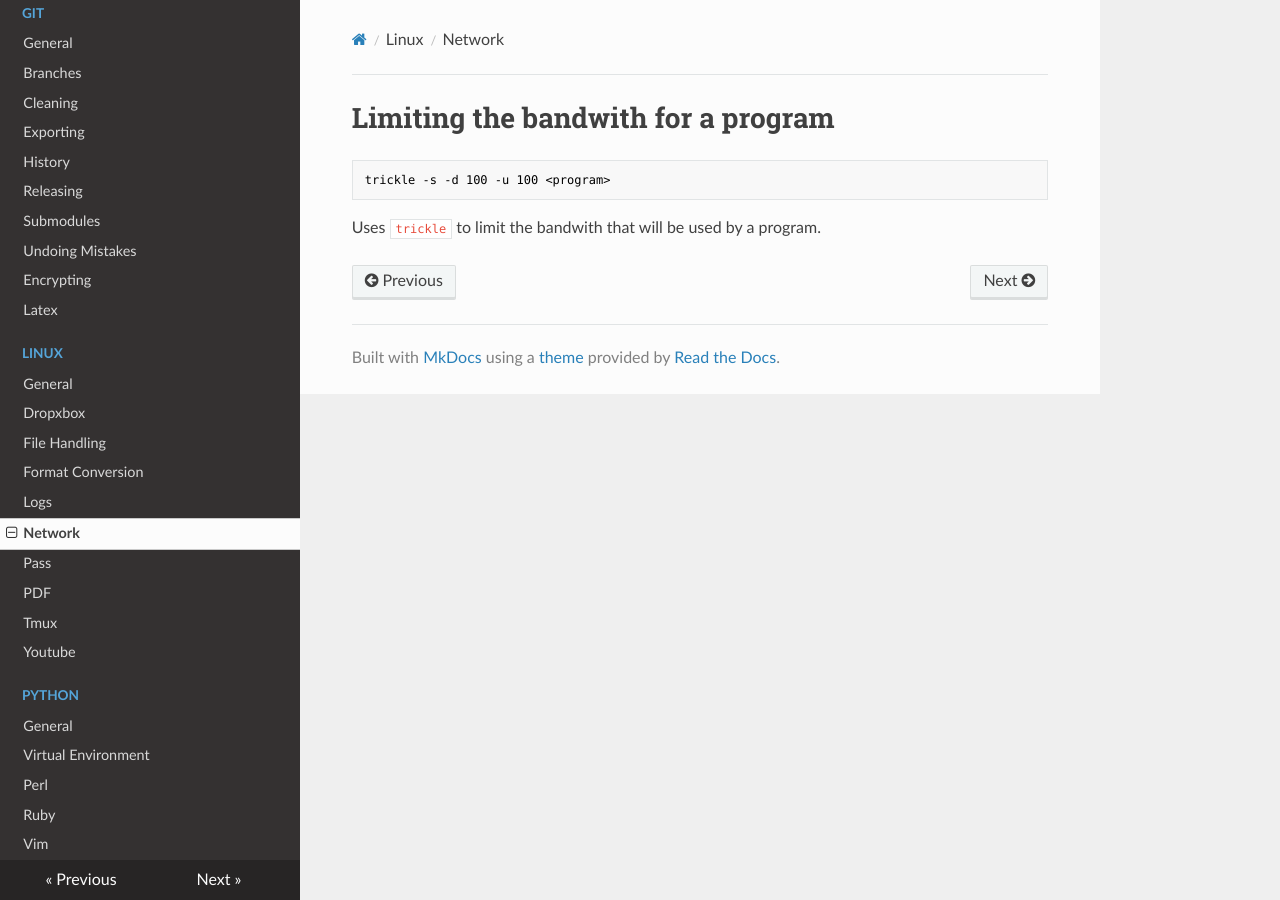
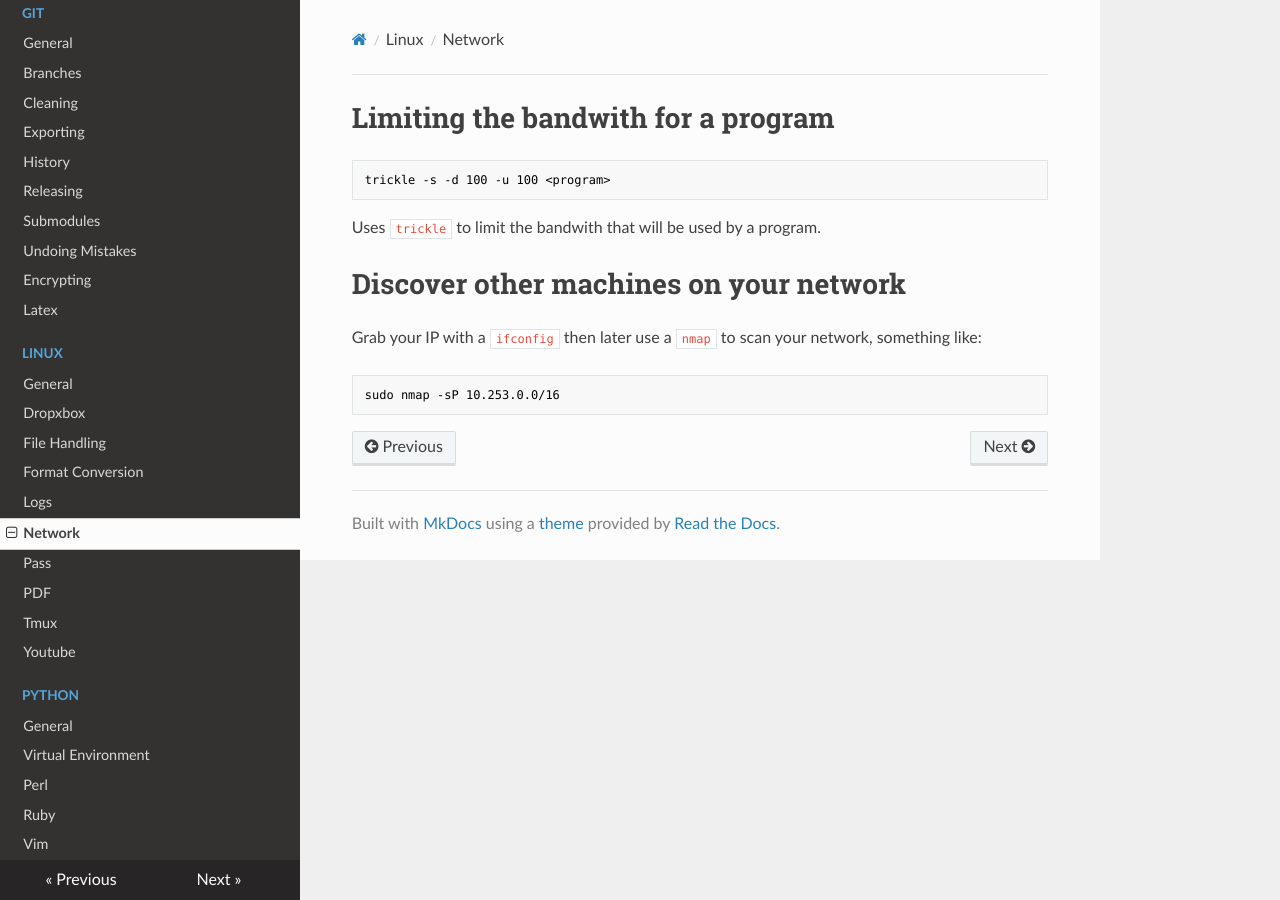
Before and after one commit to hposca/useful_notes, an MkDocs documentation site: the page built from docs/linux/network.md, in a window 1280 px wide. Built offline with MkDocs 1.6.1, drawn with Linux system fonts in a browser that asks for light colours; nearby versions of some CDN libraries; old or Windows-style settings are respelled for this version of MkDocs.

Commit message:
How to discover devices in your network

````diff
--- a/docs/linux/network.md
+++ b/docs/linux/network.md
@@ -5,3 +5,11 @@ trickle -s -d 100 -u 100 <program>
 ```
 
 Uses `trickle` to limit the bandwith that will be used by a program.
+
+# Discover other machines on your network
+
+Grab your IP with a `ifconfig` then later use a `nmap` to scan your network, something like:
+
+```bash
+sudo nmap -sP 10.253.0.0/16
+```
````
